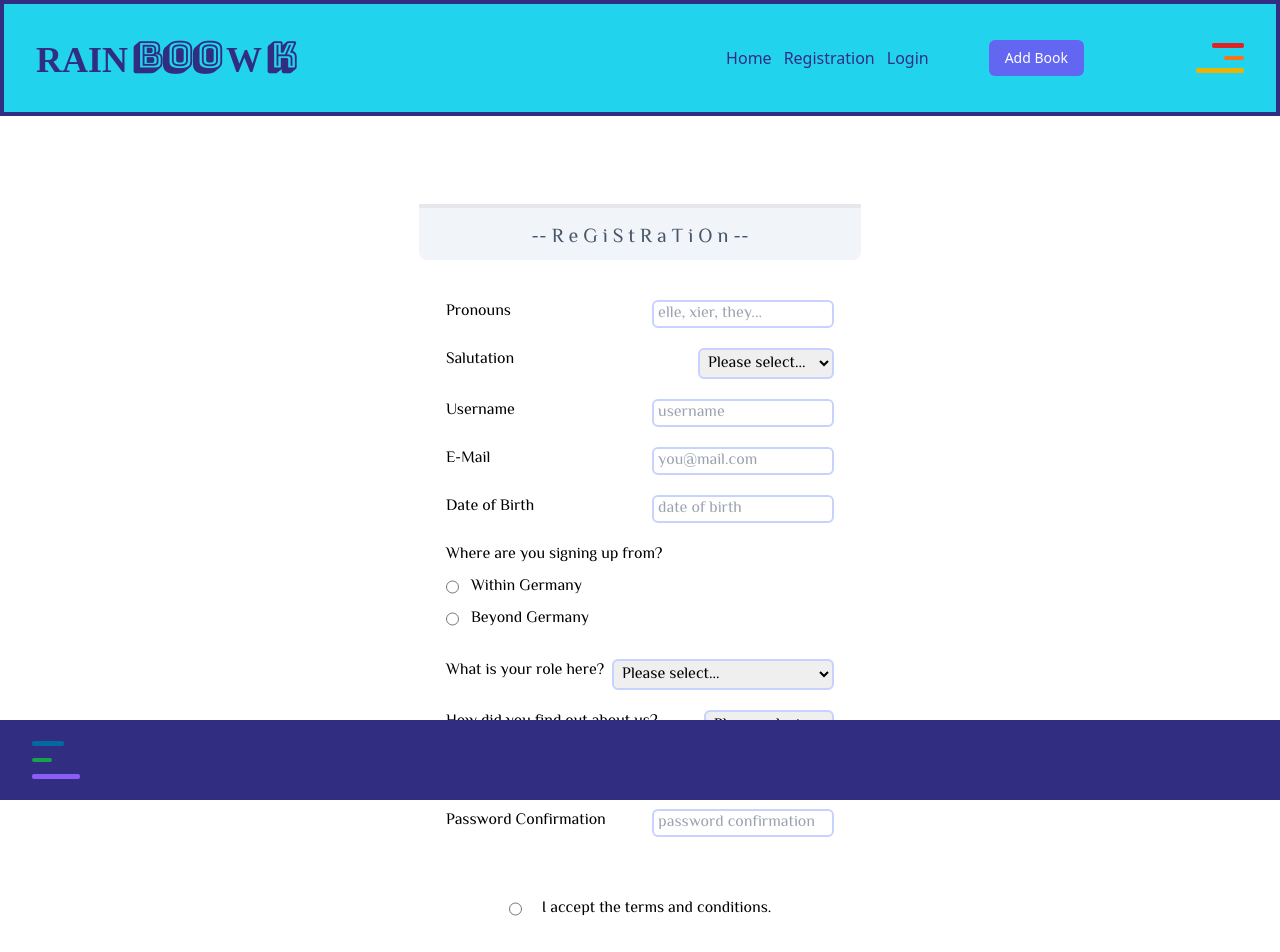
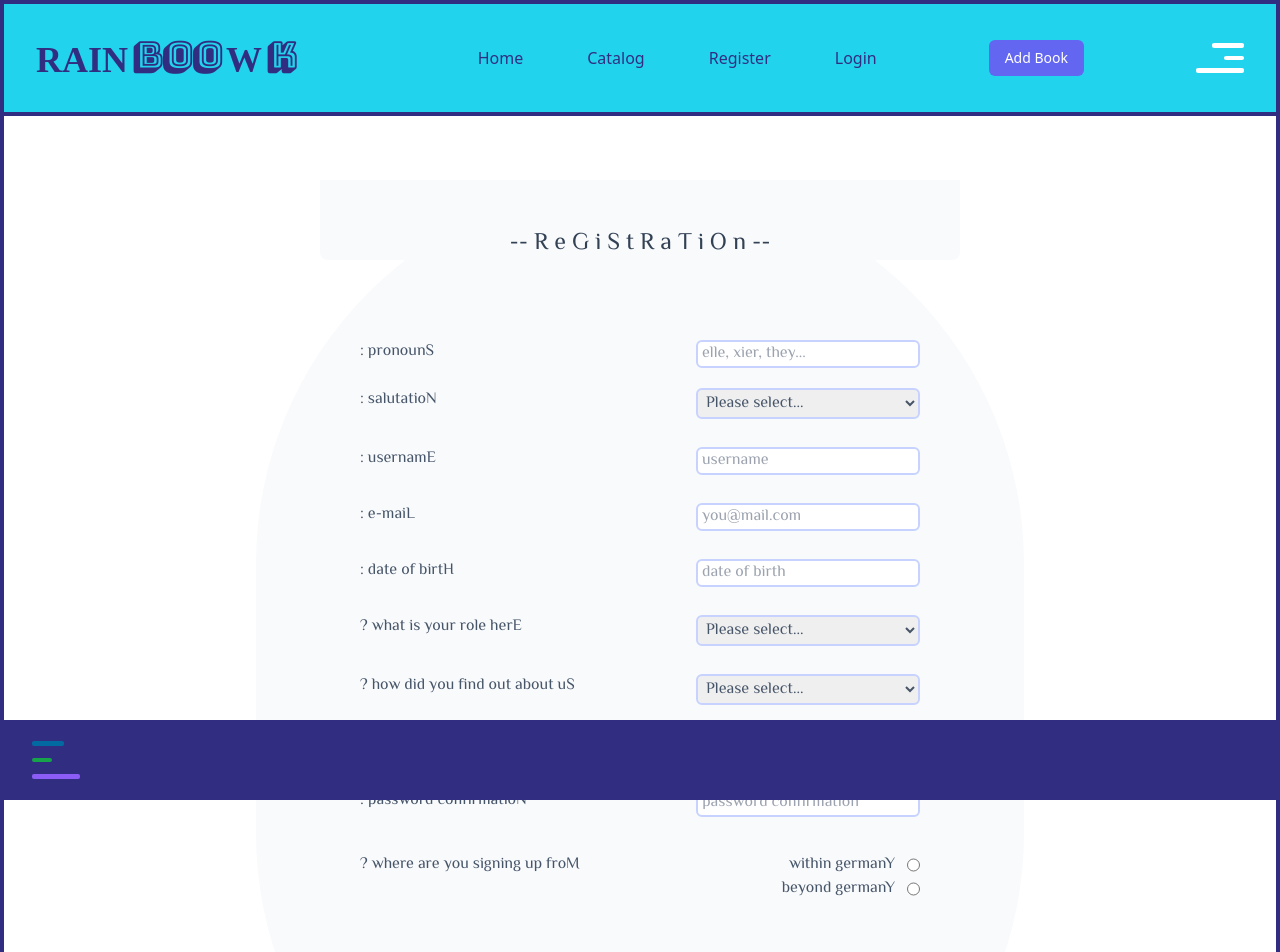
Before and after one commit to Lucarte/RainboowkFinal, a React (Vite) app: page /registration in a window 1280 px wide. Shown: the top 952 px of the page. Built offline with nearby package versions, Linux system fonts and the light colour scheme; a web font is replaced by a local one.

Commit message:
fix layout login, register, header

```diff
--- a/src/components/Header.tsx
+++ b/src/components/Header.tsx
@@ -11,8 +11,8 @@ type Props = {
 const Header = ({ isActive, setIsActive, handleLogout }: Props) => {
 	return (
 		<>
-			<header className='flex justify-between w-full px-6 py-8 lg:px-8 bg-cyan-400 border-4 border-indigo-900 text-indigo-900'>
-				<div className='flex gap-1 font-rubik text-4xl font-bold'>
+			<header className='flex justify-between w-full px-6 py-8 text-indigo-900 border-4 border-indigo-900 lg:px-8 bg-cyan-400'>
+				<div className='flex gap-1 text-4xl font-bold font-rubik'>
 					<h1 className='pt-1'>RAIN</h1>
 					<h1 className='font-kids2'>BOO</h1>
 					<h1 className='pt-1'>W</h1>
@@ -25,7 +25,7 @@ const Header = ({ isActive, setIsActive, handleLogout }: Props) => {
 					setIsActive={setIsActive}
 				/>
 			</header>
-			<main className='flex justify-center pt-16 font-elmessiri'>
+			<main className='flex justify-center w-screen h-full pt-16 border-4 border-t-0 border-b-0 border-indigo-900 md:h-auto text-slate-600 font-elmessiri'>
 				{isActive ? <SpreadMenu setIsActive={setIsActive} /> : null}
 				<Outlet />
 			</main>
--- a/src/components/Navigation.tsx
+++ b/src/components/Navigation.tsx
@@ -15,12 +15,15 @@ const Navigation = ({ isActive, setIsActive, handleLogout }: Props) => {
 	return (
 		<>
 			<nav className={isActive ? "active" : "flex"}>
-				<ul className='hidden md:flex gap-3 pr-16 items-center'>
+				<ul className='items-center hidden gap-16 pr-16 md:flex'>
 					<li>
 						<NavLink to='/'>Home</NavLink>
 					</li>
 					<li>
-						<NavLink to='/registration'>Registration</NavLink>
+						<NavLink to='/catalog'>Catalog</NavLink>
+					</li>
+					<li>
+						<NavLink to='/registration'>Register</NavLink>
 					</li>
 					{auth.id ? (
 						<li>
@@ -37,20 +40,23 @@ const Navigation = ({ isActive, setIsActive, handleLogout }: Props) => {
 						</li>
 					)}
 					<li>
-						<button className='text-sm bg-indigo-500 mx-12 py-2 px-4 rounded-md w-fit hover:text-indigo-400 text-white'>
+						<button className='px-4 py-2 mx-12 text-sm text-white bg-indigo-500 rounded-md w-fit hover:text-indigo-400'>
 							<NavLink to='/login'>Add Book</NavLink>
 						</button>
 					</li>
 				</ul>
 				<button
 					onClick={() => setIsActive((value) => !value)}
-					className='bg-cyan-400 flex flex-col gap-2 justify-center items-end'>
+					className='flex flex-col items-end justify-center gap-2 bg-cyan-400'>
 					{/* Hamburger icon lines */}
 					{/* <footer className='fixed bottom-0 flex flex-col justify-center w-full h-20 gap-3 px-8 bg-violet-900'> */}
 
-					<div className='border-red-600 bg-red-600 h-[.3rem] rounded-sm border-t-2 w-8'></div>
+					{/* <div className='border-red-600 bg-red-600 h-[.3rem] rounded-sm border-t-2 w-8'></div>
 					<div className='border-orange-500 bg-orange-500 border-t-2 h-[.3rem] rounded-sm w-5'></div>
-					<div className='border-yellow-500 bg-yellow-500 border-t-2 h-[.3rem] rounded-sm w-12'></div>
+					<div className='border-yellow-500 bg-yellow-500 border-t-2 h-[.3rem] rounded-sm w-12'></div> */}
+					<div className='border-white bg-white h-[.3rem] rounded-sm border-t-2 w-8'></div>
+					<div className='border-white bg-white border-t-2 h-[.3rem] rounded-sm w-5'></div>
+					<div className='border-white bg-white border-t-2 h-[.3rem] rounded-sm w-12'></div>
 				</button>
 			</nav>
 			{isActive && <SpreadMenu setIsActive={setIsActive} />}
--- a/src/pages/Home.tsx
+++ b/src/pages/Home.tsx
@@ -7,10 +7,7 @@ const Home = () => {
 		<>
 			<div className='-mt-[7.4rem]'>
 				<video
-					className='border-solid border-r-4 border-l-4 border-indigo-900 w-screen -z-10
-					h-full
-					object-cover
-					absolute'
+					className='absolute object-cover w-screen h-full border-l-4 border-r-4 border-indigo-900 border-solid -z-10'
 					autoPlay
 					muted
 					// loop
@@ -19,26 +16,50 @@ const Home = () => {
 					<source src={homeShort} type='video/mp4' />
 					Your browser does not support the video tag.
 				</video>
-				<div className='w-screen h-screen flex items-end justify-end overflow-hidden'>
-					<ul className='flex h-18 pb-20 gap-2 items-end mr-16'>
+				{/* <div className='flex items-end justify-end w-screen h-screen overflow-hidden text-cyan-500'>
+					<ul className='flex items-end gap-2 mr-16 h-18 pb-36'>
 						<li className=' bg-indigo-500 px-2 w-8 rounded-lg rounded-b-none rotate-[5deg] h-28'>
-							<div className='text-2xl font-rubik pb-20 pr-24 text-cyan-500 -rotate-[89deg]'>
+							<div className='text-xl font-bold font-comfortaa pb-20 pr-24 -rotate-[89deg]'>
+								<NavLink to='/login'>LOGIN</NavLink>
+							</div>
+						</li>
+						<li className=' bg-indigo-500 px-2 w-8 rounded-lg rounded-b-none rotate-[7deg] h-36'>
+							<div className='text-xl font-comfortaa pb-28 pr-32 font-bold -rotate-[89deg]'>
+								<NavLink to='/registration'>REGISTER</NavLink>
+							</div>
+						</li>
+						<li className=' bg-indigo-500 px-2 w-8 rounded-lg rounded-b-none rotate-[9deg] h-44'>
+							<div className='text-xl font-comfortaa pb-36 pr-40 font-bold -rotate-[90deg]'>
+								<NavLink to='/'>CATALOG</NavLink>
+							</div>
+						</li>
+						<li className=' bg-indigo-500 px-2 w-8 rounded-lg rounded-b-none rotate-[11deg] h-48'>
+							<div className='text-xl tracking-wider font-comfortaa pb-40 pr-44 font-bold -rotate-[90deg]'>
+								<NavLink to='/about'>THE_PROJECT</NavLink>
+							</div>
+						</li>
+					</ul>
+				</div> */}
+				<div className='flex items-end justify-end w-screen h-screen overflow-hidden'>
+					<ul className='flex items-end gap-2 mr-16 md:mr-80 h-18 pb-36'>
+						<li className=' bg-indigo-500 -mr-1 px-2 w-8 rounded-lg rounded-b-none rotate-[5deg] h-24'>
+							<div className='text-2xl font-rubik pb-16 pr-[4.7rem] text-cyan-500 -rotate-[89deg]'>
 								<NavLink to='/login'>Login</NavLink>
 							</div>
 						</li>
-						<li className=' bg-indigo-500 px-2 w-8 rounded-lg rounded-b-none rotate-[7deg] h-36'>
-							<div className='text-xl font-comfortaa pb-28 pr-32 font-bold text-violet-900 -rotate-[89deg]'>
+						<li className=' bg-indigo-500 px-2 -mr-[3px] w-8 rounded-lg rounded-b-none rotate-[7deg] h-32'>
+							<div className='text-xl font-comfortaa pb-24 pr-28 font-bold text-violet-900 -rotate-[89deg]'>
+								<NavLink to='/registration'>Register</NavLink>
+							</div>
+						</li>
+						<li className=' bg-indigo-500 px-2 w-8 -mr-[1px] rounded-lg rounded-b-none rotate-[9deg] h-40'>
+							<div className='text-2xl font-archivo pb-32 pr-36 text-cyan-500 -rotate-[90deg]'>
 								<NavLink to='/'>CATALOG</NavLink>
 							</div>
 						</li>
-						<li className=' bg-indigo-500 px-2 w-8 rounded-lg rounded-b-none rotate-[9deg] h-44'>
-							<div className='text-lg font-kids2 pb-36 pr-40 font-bold text-cyan-500 -rotate-[90deg]'>
+						<li className=' bg-indigo-500 px-2 w-8 rounded-lg rounded-b-none rotate-[11deg] h-48'>
+							<div className='text-lg tracking-wider font-kids2 pb-40 pr-44 font-bold text-violet-900 -rotate-[90deg]'>
 								<NavLink to='/about'>The_Project</NavLink>
-							</div>
-						</li>
-						<li className=' bg-indigo-500 px-2 w-8 rounded-lg rounded-b-none rotate-[11deg] h-48'>
-							<div className='text-2xl tracking-wider font-archivo pb-40 pr-44 font-bold text-violet-900 -rotate-[90deg]'>
-								<NavLink to='/registration'>Registration</NavLink>
 							</div>
 						</li>
 					</ul>
--- a/src/pages/Login.tsx
+++ b/src/pages/Login.tsx
@@ -66,14 +66,16 @@ const Login = () => {
 
 	return (
 		<>
+			<main className='h-screen'>
 				<form
 					noValidate
 					onSubmit={handleSubmit(onSubmit, onError)}
-				className='w-56 flex flex-col gap-4'>
-				<div className='flex flex-col items-end text-xl'>
+					className='flex flex-col w-56 gap-6 md:gap-8'>
+					<h1 className='p-4 pb-8 text-xl font-bold text-center'>L o G i N</h1>
+					<div className='flex flex-col items-end gap-1 md:gap-2'>
 						<label htmlFor='email'>: e-maiL</label>
 						<input
-						className='p-2 pl-3 text-center'
+							className='w-56 py-1 pl-3 text-sm text-left border-2 border-indigo-200 rounded-md focus:border-indigo-700 focus:outline-none'
 							placeholder='your@mail.com'
 							type='email'
 							aria-invalid={errors.email ? "true" : "false"}
@@ -90,11 +92,11 @@ const Login = () => {
 						/>
 						<p className='text-cyan-500'>{errors.email?.message}</p>
 					</div>
-				<div className='flex flex-col items-end text-xl'>
+					<div className='flex flex-col items-end gap-1 md:gap-2'>
 						<label htmlFor='password'>: passworD</label>
 						<input
-						className='p-2 pl-3 text-center'
-						placeholder='Password'
+							className='w-56 py-1 pl-3 text-sm text-left border-2 border-indigo-200 rounded-md focus:border-indigo-700 focus:outline-none'
+							placeholder='password'
 							type='password'
 							aria-invalid={errors.password ? "true" : "false"}
 							{...register("password", {
@@ -126,11 +128,12 @@ const Login = () => {
 
 					<br />
 					<button
-					className='bg-indigo-500 py-2 px-4 rounded-md w-fit hover:text-indigo-400 text-white'
+						className='px-4 py-2 text-white bg-indigo-500 rounded-md w-fit hover:text-indigo-400 focus:outline-indigo-900 '
 						disabled={isSubmitting}>
 						Login
 					</button>
 				</form>
+			</main>
 			<DevTool control={control} />
 		</>
 	);
--- a/src/pages/Registration.tsx
+++ b/src/pages/Registration.tsx
@@ -106,8 +106,8 @@ const Registration = () => {
 
 	// Options for my Locality (radio input) Field
 	const localityOptions = [
-		{ value: "within_germany", label: "Within Germany" },
-		{ value: "beyond_germany", label: "Beyond Germany" },
+		{ value: "within_germany", label: "within germanY" },
+		{ value: "beyond_germany", label: "beyond germanY" },
 	];
 
 	// Options for my PersonRole Select Field
@@ -124,24 +124,24 @@ const Registration = () => {
 	];
 
 	// Options for my Publicity Select Field
-	const publicityOptions = ["Mouthword", "Online Search", "Other"];
+	const publicityOptions = ["mouthworD", "online searcH", "otheR"];
 
 	return (
 		<>
-			<article className='flex flex-col items-center'>
-				<h1 className='text-slate-600 px-12 md:px-28 pb-2 pt-4 border-t-4 rounded-b-lg bg-slate-100 text-xl mb-10 mt-6'>
+			<article className='flex flex-col items-center md:rounded-full md:mb-44 md:bg-slate-50 md:px-16 md:pb-40'>
+				<h1 className='text-center md:w-[40rem] pt-0 mb-10 md:pt-12 text-2xl md:text-2xl rounded-b-lg md:mb-20 text-slate-700 md:px-28 md:bg-slate-50'>
 					-- R e G i S t R a T i O n --
 				</h1>
 				<form
-					className='flex flex-col gap-5 mb-36 px-10'
+					className='flex flex-col gap-5 px-10 md:w-[40rem] mb-36 md:mb-0'
 					noValidate
 					onSubmit={handleSubmit(onSubmit, onError)}>
 					<div className='flex flex-col gap-2 md:flex-row md:w-full md:justify-between'>
-						<label htmlFor='pronouns' className=''>
-							Pronouns
+						<label htmlFor='pronouns' className='text-right'>
+							: pronounS
 						</label>
 						<input
-							className='border-indigo-200 border-2 rounded-md px-1 '
+							className='px-1 border-2 border-indigo-200 rounded-md focus:outline-indigo-700 md:w-56'
 							type='text'
 							placeholder='elle, xier, they...'
 							{...register("pronouns", {})}
@@ -149,14 +149,16 @@ const Registration = () => {
 					</div>
 					<div className='flex flex-col'>
 						<div className='flex flex-col gap-2 md:flex-row md:w-full md:justify-between'>
-							<label htmlFor='salutation'>Salutation</label>
+							<label htmlFor='salutation' className='text-right'>
+								: salutatioN
+							</label>
 							<select
-								className='border-indigo-200 border-2 rounded-md px-1'
+								className='px-1 border-2 border-indigo-200 rounded-md md:w-56 focus:outline-indigo-700'
 								aria-invalid={errors.salutation ? "true" : "false"}
 								{...register("salutation", {
 									required: {
 										value: true,
-										message: "Please select a salutation.",
+										message: "please select a salutatioN",
 									},
 								})}
 								defaultValue=''>
@@ -170,13 +172,17 @@ const Registration = () => {
 								))}
 							</select>
 						</div>
-						<p className='text-indigo-700'>{errors.salutation?.message}</p>
+						<p className='mt-2 text-sm text-right text-indigo-700'>
+							{errors.salutation?.message}
+						</p>
 					</div>
 					<div className='flex flex-col'>
 						<div className='flex flex-col gap-2 md:flex-row md:w-full md:justify-between'>
-							<label htmlFor='username'>Username</label>
+							<label htmlFor='username' className='text-right'>
+								: usernamE
+							</label>
 							<input
-								className='border-indigo-200 border-2 rounded-md px-1'
+								className='px-1 border-2 border-indigo-200 rounded-md md:w-56 focus:border-indigo-700 focus:outline-none'
 								aria-invalid={errors.username ? "true" : "false"}
 								type='text'
 								placeholder='username'
@@ -185,85 +191,74 @@ const Registration = () => {
 								})}
 							/>
 						</div>
-						<p className='text-indigo-700'>{errors.username?.message}</p>
+						<p className='mt-2 text-sm text-right text-indigo-700'>
+							{errors.username?.message}
+						</p>
 					</div>
 					<div className='flex flex-col'>
 						<div className='flex flex-col gap-2 md:flex-row md:w-full md:justify-between'>
-							<label htmlFor='email'>E-Mail</label>
+							<label htmlFor='email' className='text-right'>
+								: e-maiL
+							</label>
 							<input
-								className='border-indigo-200 border-2 rounded-md px-1'
+								className='px-1 border-2 border-indigo-200 rounded-md md:w-56 focus:border-indigo-700 focus:outline-none'
 								aria-invalid={errors.email ? "true" : "false"}
 								type='email'
 								placeholder='you@mail.com'
 								{...register("email", {
 									required: {
 										value: true,
-										message: "Please enter an email.",
+										message: "please enter an emaiL",
 									},
 									pattern: {
 										value: /^[^\s@]+@[^\s@]+\.[^\s@]+$/,
-										message: "Invalid email format",
+										message: "invalid email formaT",
 									},
 								})}
 							/>
 						</div>
-						<p className='text-indigo-700'>{errors.email?.message}</p>
+						<p className='mt-2 text-sm text-right text-indigo-700'>
+							{errors.email?.message}
+						</p>
 					</div>
 					<div className='flex flex-col'>
 						<div className='flex flex-col gap-2 md:flex-row md:w-full md:justify-between'>
-							<label htmlFor='dob'>Date of Birth</label>
+							<label htmlFor='dob' className='text-right'>
+								: date of birtH
+							</label>
 							<input
-								className='border-indigo-200 border-2 rounded-md px-1'
+								className='px-1 border-2 border-indigo-200 rounded-md md:w-56 focus:border-indigo-700 focus:outline-none'
 								aria-invalid={errors.dob ? "true" : "false"}
 								type='text'
 								placeholder='date of birth'
 								{...register("dob", {
 									required: {
 										value: true,
-										message: "Please enter you date of birth.",
+										message: "please enter you date of birtH",
 									},
 									pattern: {
 										value: /^\d{4}-\d{2}-\d{2}$/,
-										message: "Please use yyyy-mm-dd format",
+										message: "please use yyyy-mm-dd formaT",
 									},
 								})}
 							/>
 						</div>
-						<p className='text-indigo-700'>{errors.dob?.message}</p>
-					</div>
-					<div className='flex flex-col gap-2'>
-						<p>Where are you signing up from?</p>
-						{localityOptions.map((option) => (
-							<div className='flex gap-3' key={option.value}>
-								<input
-									className='text-indigo-500'
-									aria-invalid={errors.locality ? "true" : "false"}
-									type='radio'
-									{...register("locality", {
-										required: {
-											value: true,
-											message: "Please select a locality.",
-										},
-									})}
-									value={option.value}
-								/>
-								<label htmlFor='{`locality_${option.value}`}'>
-									{option.label}
-								</label>
-							</div>
-						))}
-						<p className='text-indigo-700'>{errors.locality?.message}</p>
+						<p className='mt-2 text-sm text-right text-indigo-700'>
+							{errors.dob?.message}
+						</p>
 					</div>
 					<div className='flex flex-col'>
-						<div className='flex flex-col gap-2 md:flex-row md:w-full md:justify-between gap-12'>
-							<label htmlFor='personRole'>What is your role here?</label>
+						<div className='flex flex-col gap-2 md:flex-row md:w-full md:justify-between'>
+							<label className='text-right' htmlFor='personRole'>
+								? what is your role herE
+							</label>
 							<select
-								className='border-indigo-200 border-2 rounded-md px-1'
+								className='px-1 border-2 border-indigo-200 rounded-md md:w-56 focus:outline-indigo-700'
 								aria-invalid={errors.personRole ? "true" : "false"}
 								{...register("personRole", {
 									required: {
 										value: true,
-										message: "Please make a choice.",
+										message: "please make a choicE",
 									},
 								})}
 								defaultValue=''>
@@ -277,16 +272,20 @@ const Registration = () => {
 								))}
 							</select>
 						</div>
-						<p className='text-indigo-700'>{errors.personRole?.message}</p>
+						<p className='mt-2 text-sm text-right text-indigo-700'>
+							{errors.personRole?.message}
+						</p>
 					</div>
 					<div className='flex flex-col'>
 						<div className='flex flex-col gap-2 md:flex-row md:w-full md:justify-between'>
-							<label htmlFor='publicity'>How did you find out about us?</label>
+							<label className='text-right' htmlFor='publicity'>
+								? how did you find out about uS
+							</label>
 							<select
-								className='border-indigo-200 border-2 rounded-md px-1'
+								className='px-1 border-2 border-indigo-200 rounded-md md:w-56 focus:outline-indigo-700'
 								aria-invalid={errors.publicity ? "true" : "false"}
 								{...register("publicity", {
-									required: { value: true, message: "Please make a choice." },
+									required: { value: true, message: "please make a choicE" },
 								})}
 								defaultValue=''>
 								<option disabled value=''>
@@ -297,13 +296,17 @@ const Registration = () => {
 								))}
 							</select>
 						</div>
-						<p className='text-indigo-700'>{errors.publicity?.message}</p>
+						<p className='mt-2 text-sm text-right text-indigo-700'>
+							{errors.publicity?.message}
+						</p>
 					</div>
 					<div className='flex flex-col'>
 						<div className='flex flex-col gap-2 md:flex-row md:w-full md:justify-between'>
-							<label htmlFor='password'>Password</label>
+							<label htmlFor='password' className='text-right'>
+								: passworD
+							</label>
 							<input
-								className='border-indigo-200 border-2 rounded-md px-1'
+								className='px-1 border-2 border-indigo-200 rounded-md md:w-56 focus:border-indigo-700 focus:outline-none'
 								aria-invalid={errors.password ? "true" : "false"}
 								type='password'
 								placeholder='password'
@@ -329,15 +332,17 @@ const Registration = () => {
 								})}
 							/>
 						</div>
-						<p className='text-indigo-700'>{errors.password?.message}</p>
+						<p className='mt-2 text-sm text-right text-indigo-700'>
+							{errors.password?.message}
+						</p>
 					</div>
 					<div className='flex flex-col'>
 						<div className='flex flex-col gap-2 md:flex-row md:w-full md:justify-between'>
-							<label htmlFor='passwordConfirmation'>
-								Password Confirmation
+							<label className='text-right' htmlFor='passwordConfirmation'>
+								: password confirmatioN
 							</label>
 							<input
-								className='border-indigo-200 border-2 rounded-md px-1'
+								className='px-1 border-2 border-indigo-200 rounded-md md:w-56 focus:border-indigo-700 focus:outline-none'
 								aria-invalid={errors.passwordConfirmation ? "true" : "false"}
 								type='password'
 								placeholder='password confirmation'
@@ -350,33 +355,76 @@ const Registration = () => {
 								})}
 							/>
 						</div>
-						<p className='text-indigo-700'>
+						<p className='mt-2 text-sm text-right text-indigo-700'>
 							{errors.passwordConfirmation?.message}
 						</p>
 					</div>
-					<div className='flex flex-col gap-1 py-10 items-center md:p-10'>
+					<div className='flex flex-col gap-2 mt-2 md:flex-row md:justify-between'>
+						<p className='text-right md:text-left'>
+							? where are you signing up froM
+						</p>
+						<div className=' md:flex-col'>
+							{localityOptions.map((option) => (
+								<div className='flex justify-end gap-3' key={option.value}>
+									<label htmlFor='{`locality_${option.value}`}' className=''>
+										{option.label}
+									</label>
+									<input
+										className='text-indigo-500 focus:border-indigo-700 focus:outline-none'
+										aria-invalid={errors.locality ? "true" : "false"}
+										type='radio'
+										{...register("locality", {
+											required: {
+												value: true,
+												message: "please select a localitY",
+											},
+										})}
+										value={option.value}
+									/>
+								</div>
+							))}
+							<p className='mt-2 text-sm text-right text-indigo-700'>
+								{errors.locality?.message}
+							</p>
+						</div>
+					</div>
+					<div className='flex flex-col gap-1 pt-8 items-left md:py-10'>
 						<div className='flex gap-5'>
 							<input
+								// className='w-4 h-4 text-purple-600 bg-gray-100 border-gray-300 focus:ring-purple-500 dark:focus:ring-purple-600 dark:ring-offset-gray-800 focus:ring-2 dark:bg-gray-700 dark:border-gray-600'
+								className='w-4 h-4 text-purple-600 bg-gray-100 border-gray-300 focus:ring-purple-500 focus:border-indigo-700 focus:outline-none'
 								aria-invalid={errors.terms ? "true" : "false"}
 								type='radio'
 								{...register("terms", {
-									required: "Please accept the terms and conditions.",
+									required: "please accept the terms and conditionS",
 								})}
 							/>
-							<label htmlFor='terms'>I accept the terms and conditions.</label>
+							<label htmlFor='terms'>
+								i accept the{" "}
+								<a
+									href='#'
+									// style does not seem to work
+									className='px-1 text-indigo-700 dark:text-indigo-500 hover:underline focus:outline-indigo-700'>
+									terms and conditionS
+								</a>
+								.
+							</label>
 						</div>
-						<p className='text-indigo-700'>{errors.terms?.message}</p>
+						<p className='mt-2 text-sm text-right text-indigo-700'>
+							{errors.terms?.message}
+						</p>
 					</div>
-					<div className='flex justify-center md:justify-start'>
+					<div className='flex justify-end md:justify-center md:-mb-12'>
 						<button
 							disabled={isSubmitting}
-							className='md:text-right md:pl-8 bg-indigo-500 py-2 px-4 rounded-md w-fit hover:text-indigo-400 text-white'
+							className='px-4 py-2 text-white bg-indigo-500 rounded-md w-fit hover:text-indigo-400 focus:outline-indigo-800'
 							type='submit'>
 							registeR
 						</button>
 					</div>
 				</form>
 			</article>
+			{/* </main> */}
 			<DevTool control={control} />
 		</>
 	);
```
Lines whose indentation alone changed are shown as unchanged.
